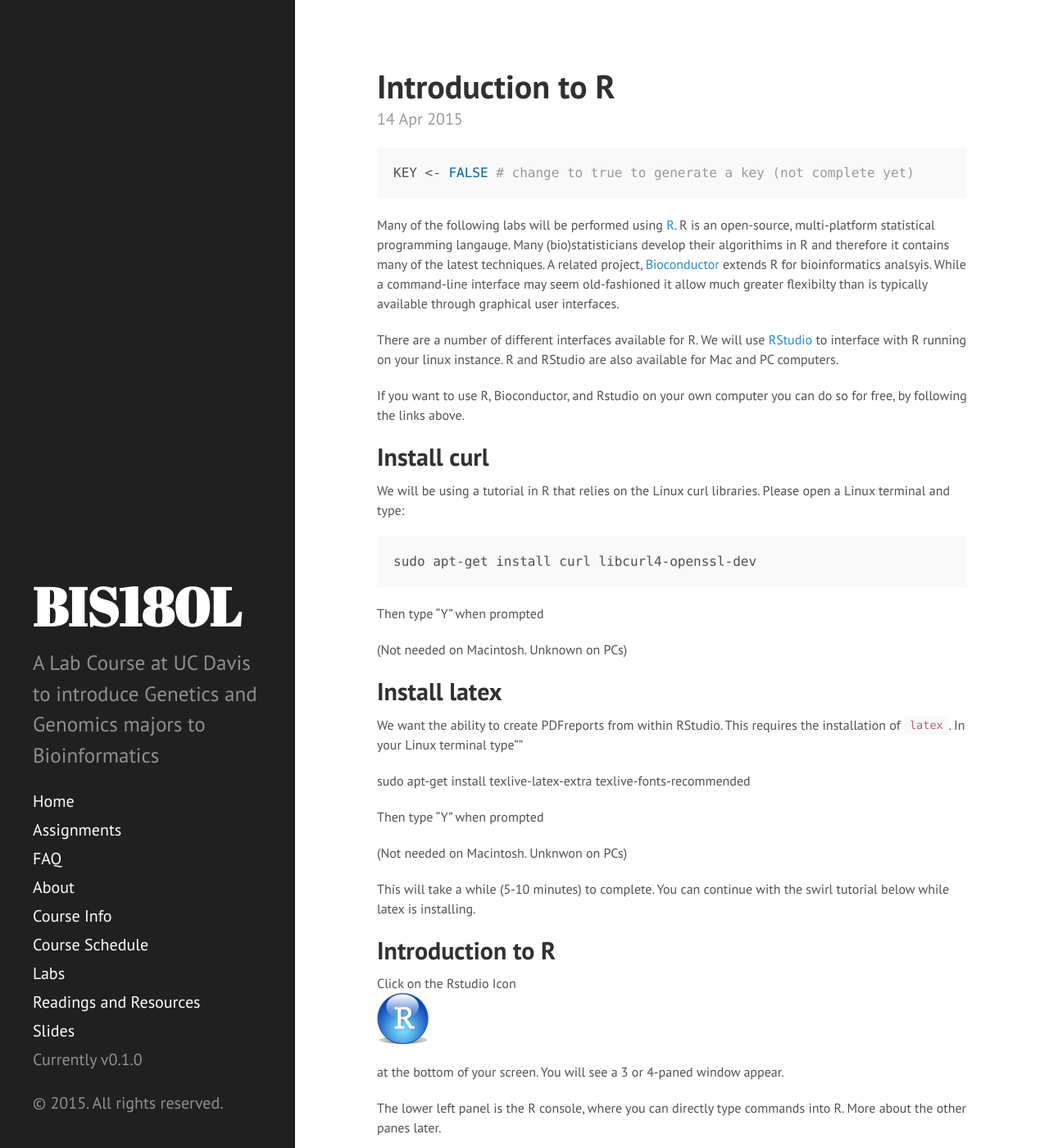
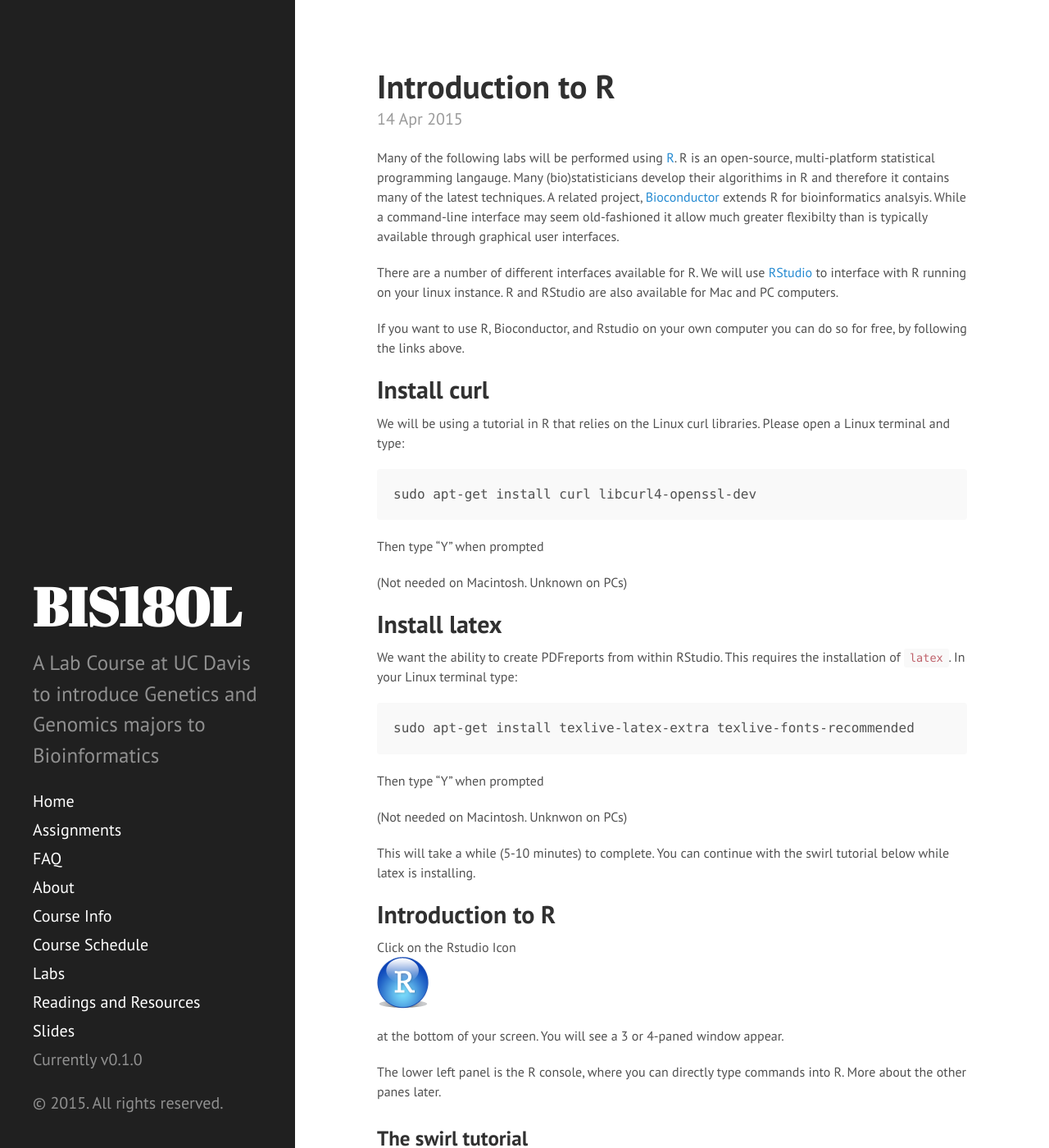
Before and after one commit to rjcmarkelz/BIS180L_web, a Jekyll site: the page built from _posts/2015-04-14-R-intro.md, in a window 1280 px wide and 1400 px high. Shown: the whole window at 82% size. Built offline with Jekyll 4.4.1, drawn with Linux system fonts in a browser that asks for light colours; Markdown is read by kramdown in place of the engine named in the settings.

Commit message:
final pre-lab changes to IntroR

````diff
--- a/_posts/2015-04-14-R-intro.md
+++ b/_posts/2015-04-14-R-intro.md
@@ -6,9 +6,6 @@
 ---
 
 
-```r
-KEY <- FALSE # change to true to generate a key (not complete yet)
-```
 
 
 Many of the following labs will be performed using [R](http://www.r-project.org/).  R is an open-source, multi-platform statistical programming langauge.  Many (bio)statisticians develop their algorithims in R and therefore it contains many of the latest techniques.  A related project, [Bioconductor](http://www.bioconductor.org/) extends R for bioinformatics analsyis.  While a command-line interface may seem old-fashioned it allow much greater flexibilty than is typically available through graphical user interfaces.
@@ -29,9 +26,9 @@
 
 ## Install latex
 
-We want the ability to create PDFreports from within RStudio.  This requires the installation of `latex`.  In your Linux terminal type""
+We want the ability to create PDFreports from within RStudio.  This requires the installation of `latex`.  In your Linux terminal type:
 
-  sudo apt-get install texlive-latex-extra texlive-fonts-recommended
+    sudo apt-get install texlive-latex-extra texlive-fonts-recommended
 
 Then type "Y" when prompted
 
--- a/_rmd/2015-04-14-R-intro.Rmd
+++ b/_rmd/2015-04-14-R-intro.Rmd
@@ -28,9 +28,9 @@
 
 ## Install latex
 
-We want the ability to create PDFreports from within RStudio.  This requires the installation of `latex`.  In your Linux terminal type""
+We want the ability to create PDFreports from within RStudio.  This requires the installation of `latex`.  In your Linux terminal type:
 
-  sudo apt-get install texlive-latex-extra texlive-fonts-recommended
+    sudo apt-get install texlive-latex-extra texlive-fonts-recommended
 
 Then type "Y" when prompted
 
````
Also changed, not shown: other parts of _rmd/2015-04-14-R-intro.Rmd (+1 -1 lines), Assignments.md (+4 -3 lines).
